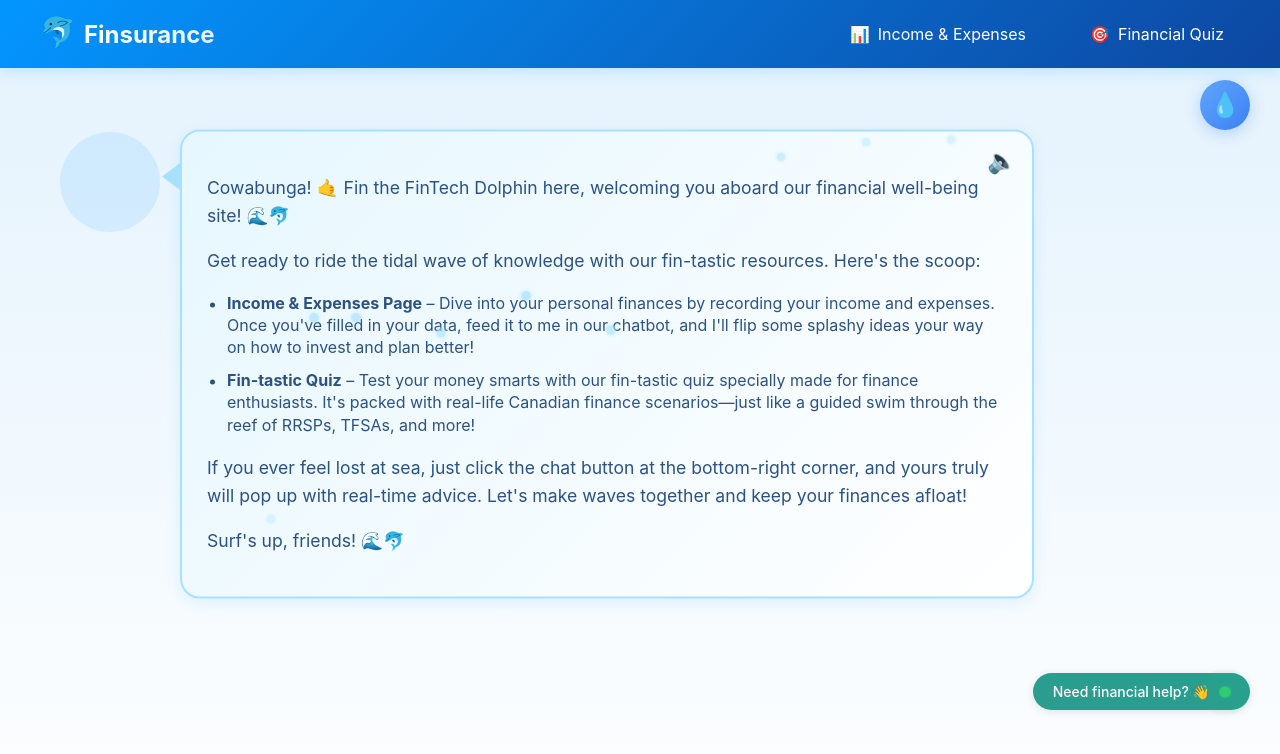
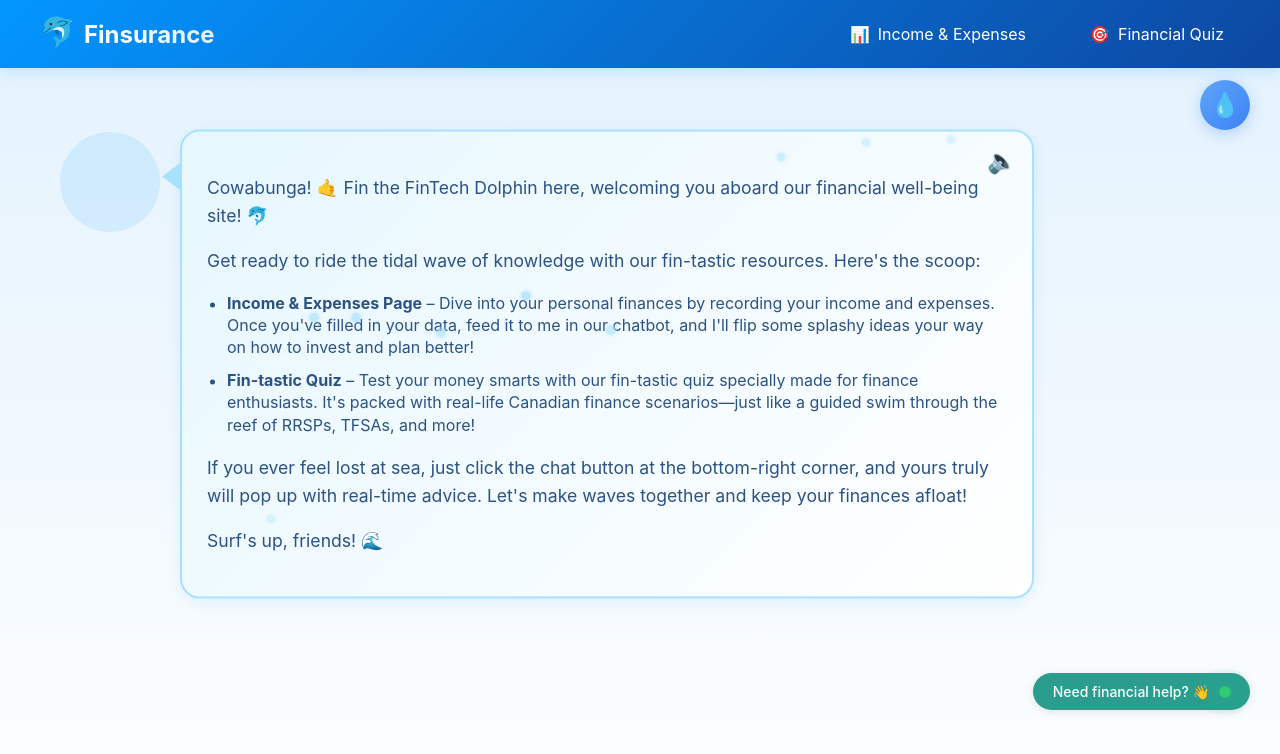
Before and after one commit to SophiaClifton/hashbrown-app, a React (Create React App) app: page / in a window 1280 px wide. Shown: the top 754 px of the page. Built offline with nearby package versions, Linux system fonts and the light colour scheme; no server answers.

Commit message:
by a thread

```diff
--- a/src/pages/Home.tsx
+++ b/src/pages/Home.tsx
@@ -85,14 +85,14 @@ const Home: React.FC = () => {
                 <div className="water-drop"></div>
                 <div className="water-drop"></div>
               </div>
-              <p>Cowabunga! 🤙 Fin the FinTech Dolphin here, welcoming you aboard our financial well-being site! 🌊🐬</p>
+              <p>Cowabunga! 🤙 Fin the FinTech Dolphin here, welcoming you aboard our financial well-being site! 🐬</p>
               <p>Get ready to ride the tidal wave of knowledge with our fin-tastic resources. Here's the scoop:</p>
               <ul>
                 <li><strong>Income & Expenses Page</strong> – Dive into your personal finances by recording your income and expenses. Once you've filled in your data, feed it to me in our chatbot, and I'll flip some splashy ideas your way on how to invest and plan better!</li>
                 <li><strong>Fin-tastic Quiz</strong> – Test your money smarts with our fin-tastic quiz specially made for finance enthusiasts. It's packed with real-life Canadian finance scenarios—just like a guided swim through the reef of RRSPs, TFSAs, and more!</li>
               </ul>
               <p>If you ever feel lost at sea, just click the chat button at the bottom-right corner, and yours truly will pop up with real-time advice. Let's make waves together and keep your finances afloat!</p>
-              <p>Surf's up, friends! 🌊🐬</p>
+              <p>Surf's up, friends! 🌊</p>
             </div>
           </div>
         </div>
```
